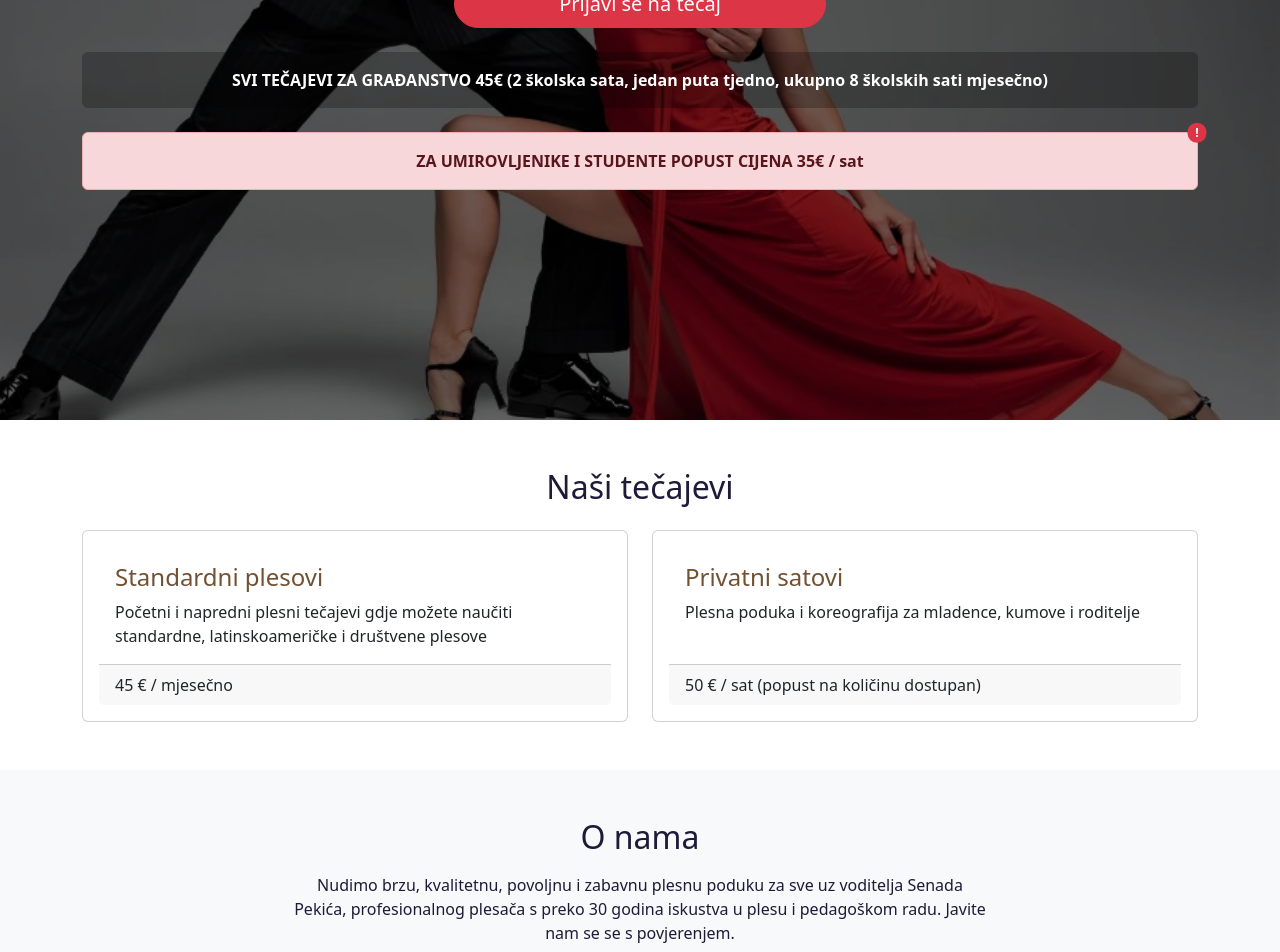
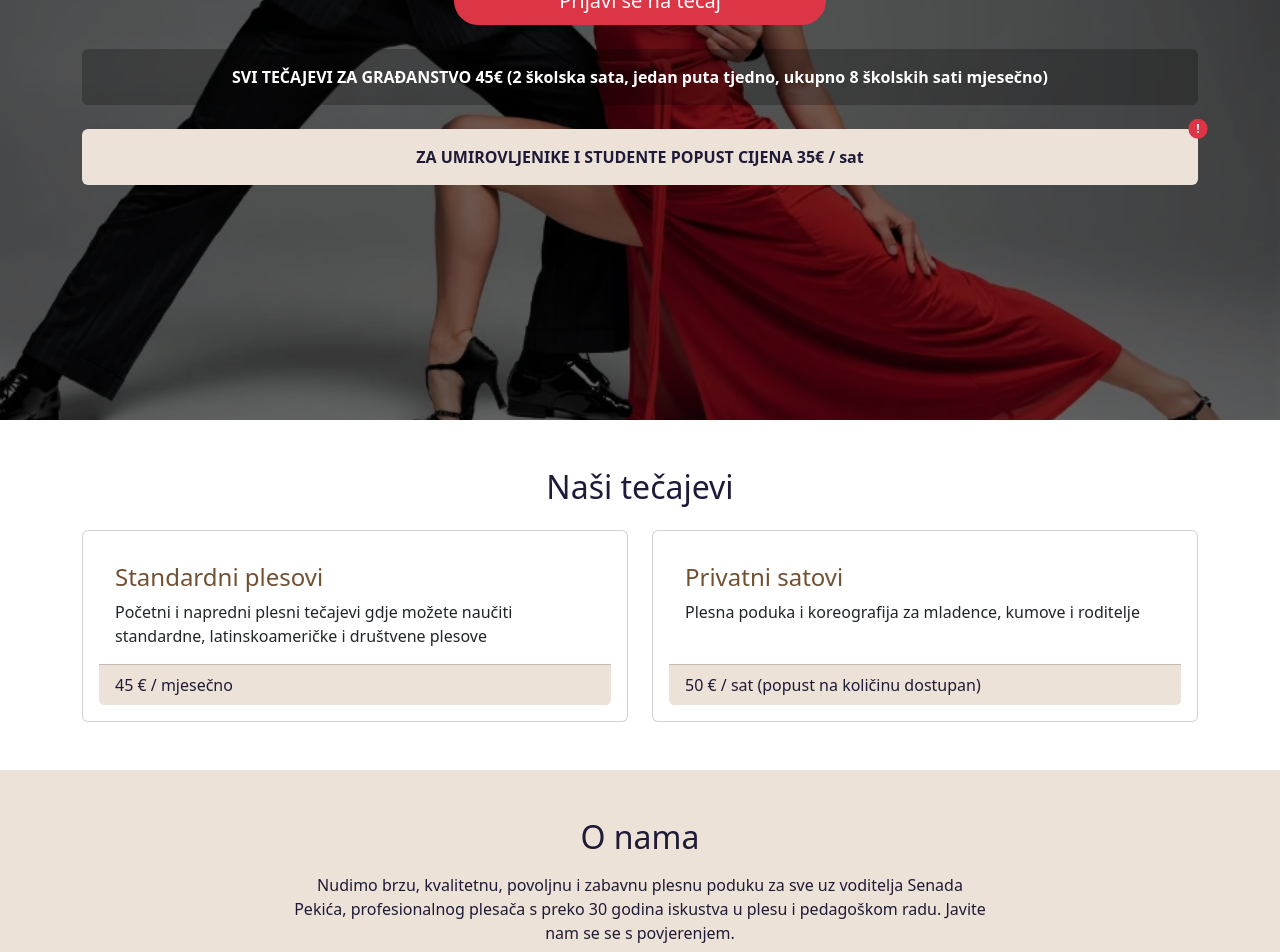
Before and after one commit to kjagunec/dance-web-app, an Angular app: page / in a window 1280 px wide. Shown: the part 380-1332 px from the top of the page. Built offline with nearby package versions, Linux system fonts and the light colour scheme.

Commit message:
Adjusted the color scheme

```diff
--- a/src/app/main/main.html
+++ b/src/app/main/main.html
@@ -7,7 +7,7 @@
       <a href="#tecajevi" class="btn btn-danger btn-lg rounded-pill">Prijavi se na tečaj</a>
     </div>
     <p class="my-4 py-3 bg-black bg-opacity-25 rounded-2 fw-bold">SVI TEČAJEVI  ZA GRAĐANSTVO 45€ (2 školska sata, jedan puta tjedno, ukupno 8 školskih sati mjesečno)</p>
-    <p class="alert alert-danger fw-bold">
+    <p class="position-relative my-4 py-3 bg-gold rounded-2 fw-bold">
       ZA UMIROVLJENIKE I STUDENTE POPUST CIJENA 35€ / sat
       <span class="position-absolute top-0 start-100 translate-middle badge rounded-pill bg-danger">
         !
@@ -30,7 +30,7 @@
               Početni i napredni plesni tečajevi gdje možete naučiti standardne, latinskoameričke i društvene plesove
             </p>
           </div>
-          <div class="card-footer">
+          <div class="card-footer bg-gold">
             45 € / mjesečno
           </div>
         </a>
@@ -44,7 +44,7 @@
               Plesna poduka i koreografija za mladence, kumove i roditelje
             </p>
           </div>
-          <div class="card-footer">
+          <div class="card-footer bg-gold">
             50 € / sat (popust na količinu dostupan)
           </div>
         </a>
@@ -55,7 +55,7 @@
 </section>
 
 <!-- O NAMA -->
-<section id="onama" class="py-5 bg-light">
+<section id="onama" class="py-5 bg-gold">
   <div class="container text-center">
     <h2>O nama</h2>
     <p class="mt-3 mx-auto" style="max-width:700px;">
--- a/src/styles.css
+++ b/src/styles.css
@@ -2,6 +2,7 @@
 :root {
   --gold: #725132;
   --purple: #1f1a38;
+  --bg-gold: #ede2d7;
 }
 
 body {
@@ -10,6 +11,11 @@ body {
 
 .text-gold, .nav-link:hover{
   color: var(--gold);
+}
+
+.bg-gold {
+  background-color: var(--bg-gold);
+  color: var(--purple);
 }
 
 .navbar-brand img {
```
